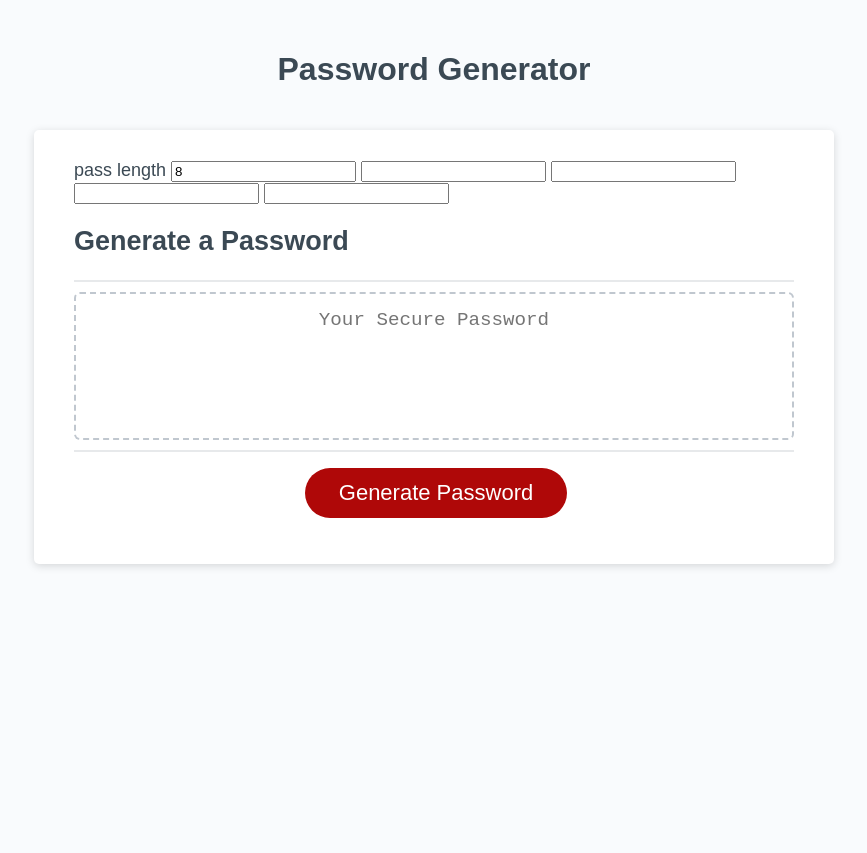
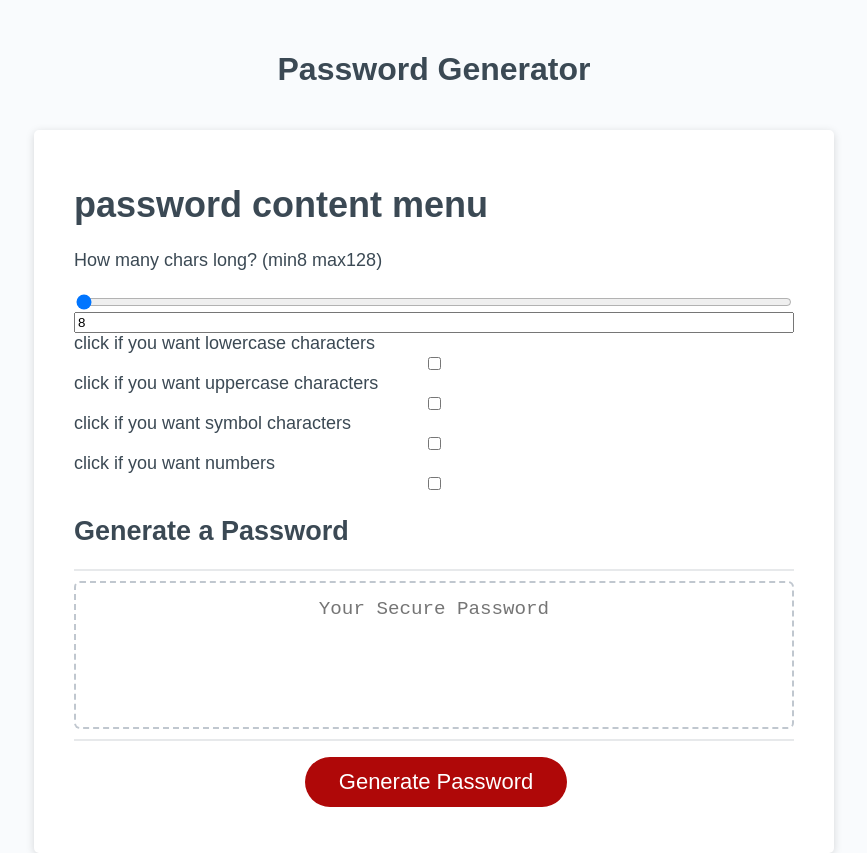
Before and after one commit to hankhint/passGen, a plain HTML site: page index.html in a window 1280 px wide. Shown: the whole page, without its empty margins (206-1073 px from the left). Before the commit the page ends 800 px from the top, so only its background shows below. Drawn offline with Linux system fonts and the light colour scheme.

Commit message:
added input buttons

```diff
--- a/index.html
+++ b/index.html
@@ -1,5 +1,6 @@
 <!DOCTYPE html>
 <html lang="en">
+
 <head>
   <meta charset="UTF-8" />
   <meta name="viewport" content="width=device-width, initial-scale=1.0" />
@@ -7,6 +8,7 @@
   <title>Password Generator</title>
   <link rel="stylesheet" href="style.css" />
 </head>
+
 <body>
   <div class="wrapper">
     <header>
@@ -14,27 +16,41 @@
     </header>
     <div class="card">
       <div class="card-header">
+        <h1>password content menu</h1>
 
-         <label for="passLength">pass length</label>
-         <input type="text" id="passLength" label="password length" value="8"/>
+        <!-- input for password length-->
+        <!-- <div id="passLength-container">  -->
+          <label for="passLength">
+            How many chars long? (min8 max128)
+          </label><br>
+          <input type="range" min="8" max="128" value="8" id="passLengthSlider" />
+          <input type="number" min="8" max="128" value="8" id="passLengthBox">
+        <!-- </div> -->
 
-      <input type="text" id="lowerChars">
+        <label for="lowerChars">
+          click if you want lowercase characters
+        </label>
+        <input type="checkbox" id="lowerChars">
 
-      <input type="text" id="upperChars">
+        <label for="upperChars">
+          click if you want uppercase characters
+        </label>
+        <input type="checkbox" id="upperChars">
 
-      <input type="text" id="symbolChars">
+        <label for="symbolChars">
+          click if you want symbol characters
+        </label>
+        <input type="checkbox" id="symbolChars">
 
-      <input type="text" id="numberChars">
+        <label for="numberChars">
+          click if you want numbers
+        </label>
+        <input type="checkbox" id="numberChars">
 
         <h2>Generate a Password</h2>
       </div>
       <div class="card-body">
-          <textarea
-            readonly
-            id="password"
-            placeholder="Your Secure Password"
-            aria-label="Generated Password"
-          ></textarea>
+        <textarea readonly id="password" placeholder="Your Secure Password" aria-label="Generated Password"></textarea>
       </div>
       <div class="card-footer">
         <button id="generateBtn" class="btn">Generate Password</button>
@@ -43,4 +59,5 @@
   </div>
   <script src="script.js"></script>
 </body>
+
 </html>
--- a/script.js
+++ b/script.js
@@ -1,4 +1,4 @@
-const passLengthEl = document.getElementById("passLength");
+const passLengthBoxEl = document.getElementById("passLengthBox");
 //get user input for password parameters
 // which characters?
 // how many characters? var = chacterAmount
@@ -14,11 +14,11 @@ const passLengthEl = document.getElementById("passLength");
 
 var generateBtn = document.querySelector("#generateBtn");
 
-function getPassLength () {
-console.log(passLengthEl.value)
+function getPassLengthBox () {
+console.log(passLengthBoxEl.value)
 };
 
-generateBtn.addEventListener("click", getPassLength);
+generateBtn.addEventListener("click", getPassLengthBox);
 
 // Assignment Code
 
--- a/style.css
+++ b/style.css
@@ -21,6 +21,7 @@ body {
   padding-top: 30px;
   padding-left: 20px;
   padding-right: 20px;
+
 }
 
 header {
@@ -41,7 +42,10 @@ header {
   max-width: 800px;
   padding: 30px 40px;
 }
-
+.card-header {
+  display: flex;
+  flex-direction: column;
+}
 .card-header::after {
   content: " ";
   display: block;
```
Lines whose indentation alone changed are shown as unchanged.
